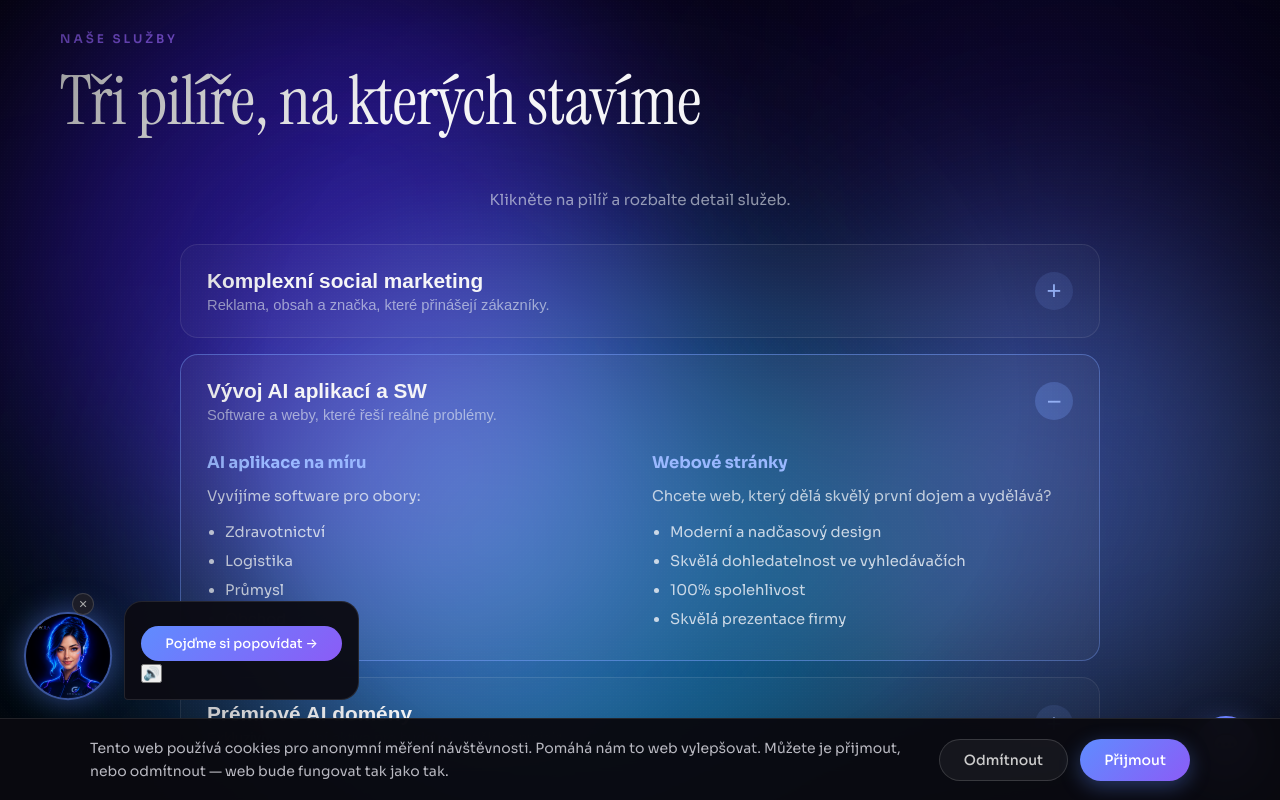
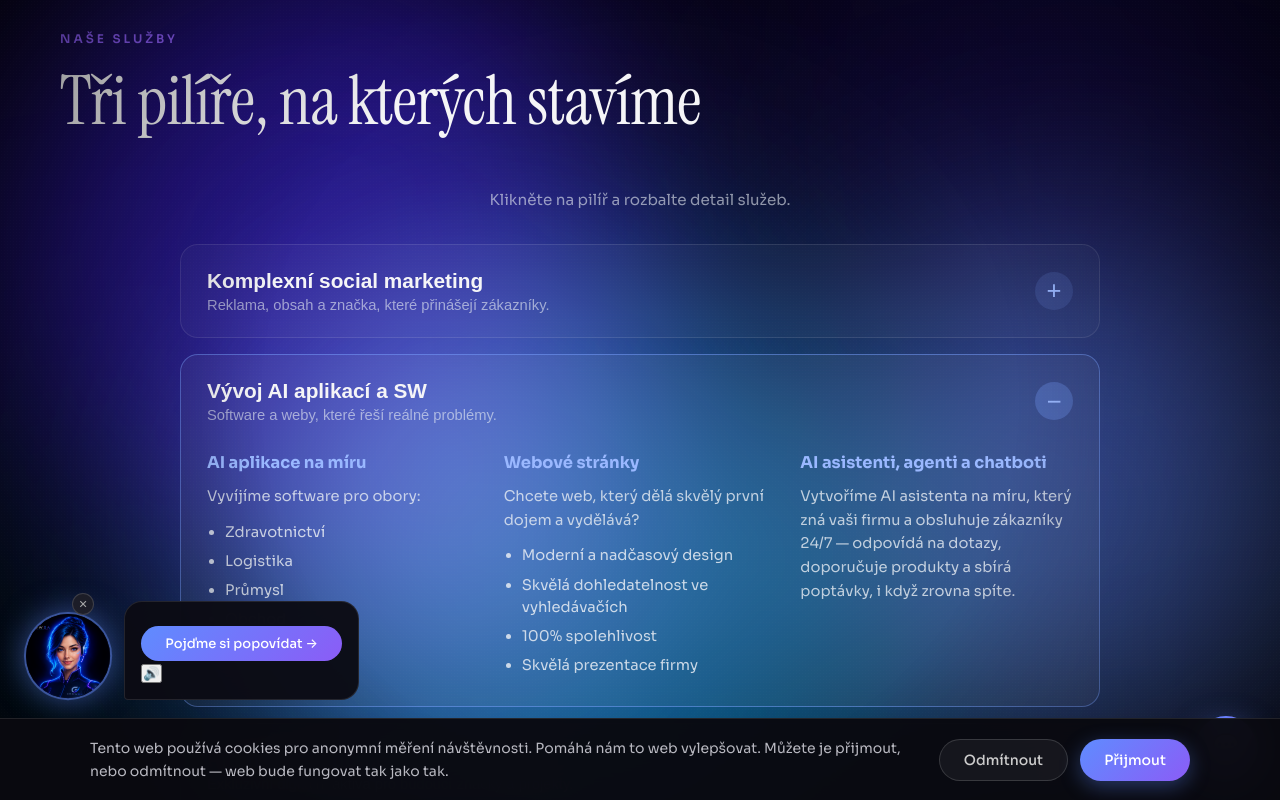
Before and after one commit to groweacz-cyber/Growea-web, a React (Vite) app: page / in a window 1280 px wide. Both pictures are taken after a click on the button 640 px from the left and 2089 px from the top of the page. Shown: the part 1689-2489 px from the top of the page. Built offline with nearby package versions, Linux system fonts and the light colour scheme.

Commit message:
Add AI assistants block to pillar 2

```diff
--- a/src/App.jsx
+++ b/src/App.jsx
@@ -254,6 +254,15 @@ export default function App() {
                     <li>100% spolehlivost</li>
                     <li>Skvělá prezentace firmy</li>
                   </ul>
+                </div>
+
+               <div className="pillar-block">
+                  <h4>AI asistenti, agenti a chatboti</h4>
+                  <p>
+                    Vytvoříme AI asistenta na míru, který zná vaši firmu a
+                    obsluhuje zákazníky 24/7 — odpovídá na dotazy, doporučuje
+                    produkty a sbírá poptávky, i když zrovna spíte.
+                  </p>
                 </div>
               </div>
             </div>
```
